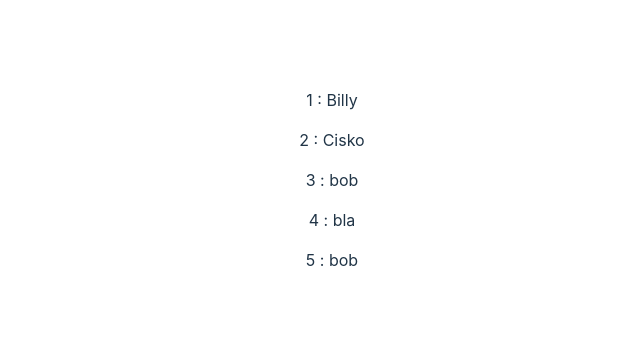
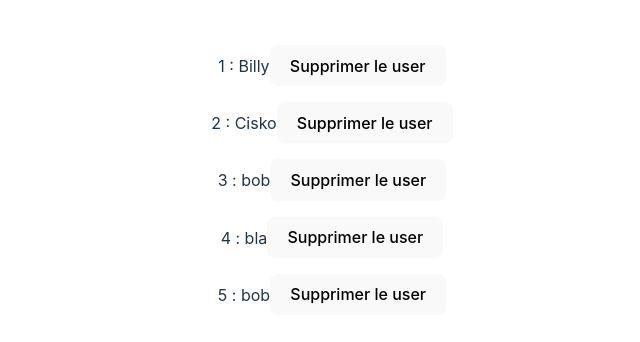
Before and after one commit to GalsenBoy/road_blog, a React (Vite) app: page / in a window 1280 px wide. Shown: the part 220-562 px from the top of the page, without its empty margins (308-948 px from the left). Built offline with nearby package versions, Linux system fonts and the light colour scheme.

Commit message:
delete user

```diff
--- a/src/App.tsx
+++ b/src/App.tsx
@@ -1,10 +1,10 @@
 import "./App.css";
-import DisplayUser from "./components/DisplayUser";
+import UserComponent from "./components/UserComponent";
 
 function App() {
   return (
     <>
-      <DisplayUser />
+      <UserComponent />
     </>
   );
 }
--- a/src/components/DisplayUser.tsx
+++ /dev/null
@@ -1,12 +0,0 @@
-import UserList from "../composable/UserList";
-import { User } from "../data/Users";
-
-export default function DisplayUser() {
-  return (
-    <div>
-      {User.map((user) => (
-        <UserList user={user} />
-      ))}
-    </div>
-  );
-}
--- /dev/null
+++ b/src/components/UserComponent.tsx
@@ -0,0 +1,41 @@
+import { useState } from "react";
+import UserList from "../composable/UserList";
+import { IUser } from "../interfaces/IUser";
+
+export default function UserComponent() {
+  const [users, setUsers] = useState<IUser[]>([
+    {
+      id: 1,
+      name: "Billy",
+    },
+    {
+      id: 2,
+      name: "Cisko",
+    },
+    {
+      id: 3,
+      name: "bob",
+    },
+    {
+      id: 4,
+      name: "bla",
+    },
+    {
+      id: 5,
+      name: "bob",
+    },
+  ]);
+
+  const handleDelete = (userId: number) => {
+    const updateUser = users.filter((user) => user.id !== userId);
+    setUsers(updateUser);
+  };
+
+  return (
+    <div>
+      {users.map((user) => (
+        <UserList user={user} key={user.id} handleDelete={handleDelete} />
+      ))}
+    </div>
+  );
+}
--- a/src/composable/UserList.tsx
+++ b/src/composable/UserList.tsx
@@ -1,13 +1,15 @@
 import { IUser } from "../interfaces/IUser";
-
 type UserListProps = {
   user: IUser;
+  key: number;
+  handleDelete: (userId: number) => void;
 };
 
-export default function UserList({ user }: UserListProps) {
+export default function UserList({ user, key, handleDelete }: UserListProps) {
   return (
-    <p>
+    <p key={key}>
       {user.id} : {user.name}
+      <button onClick={() => handleDelete(user.id)}>Supprimer le user</button>
     </p>
   );
 }
--- a/src/data/Users.tsx
+++ /dev/null
@@ -1,24 +0,0 @@
-import { IUser } from "../interfaces/IUser";
-
-export const User: IUser[] = [
-  {
-    id: 1,
-    name: "Billy",
-  },
-  {
-    id: 2,
-    name: "Cisko",
-  },
-  {
-    id: 3,
-    name: "bob",
-  },
-  {
-    id: 4,
-    name: "bla",
-  },
-  {
-    id: 5,
-    name: "bob",
-  },
-];
```
